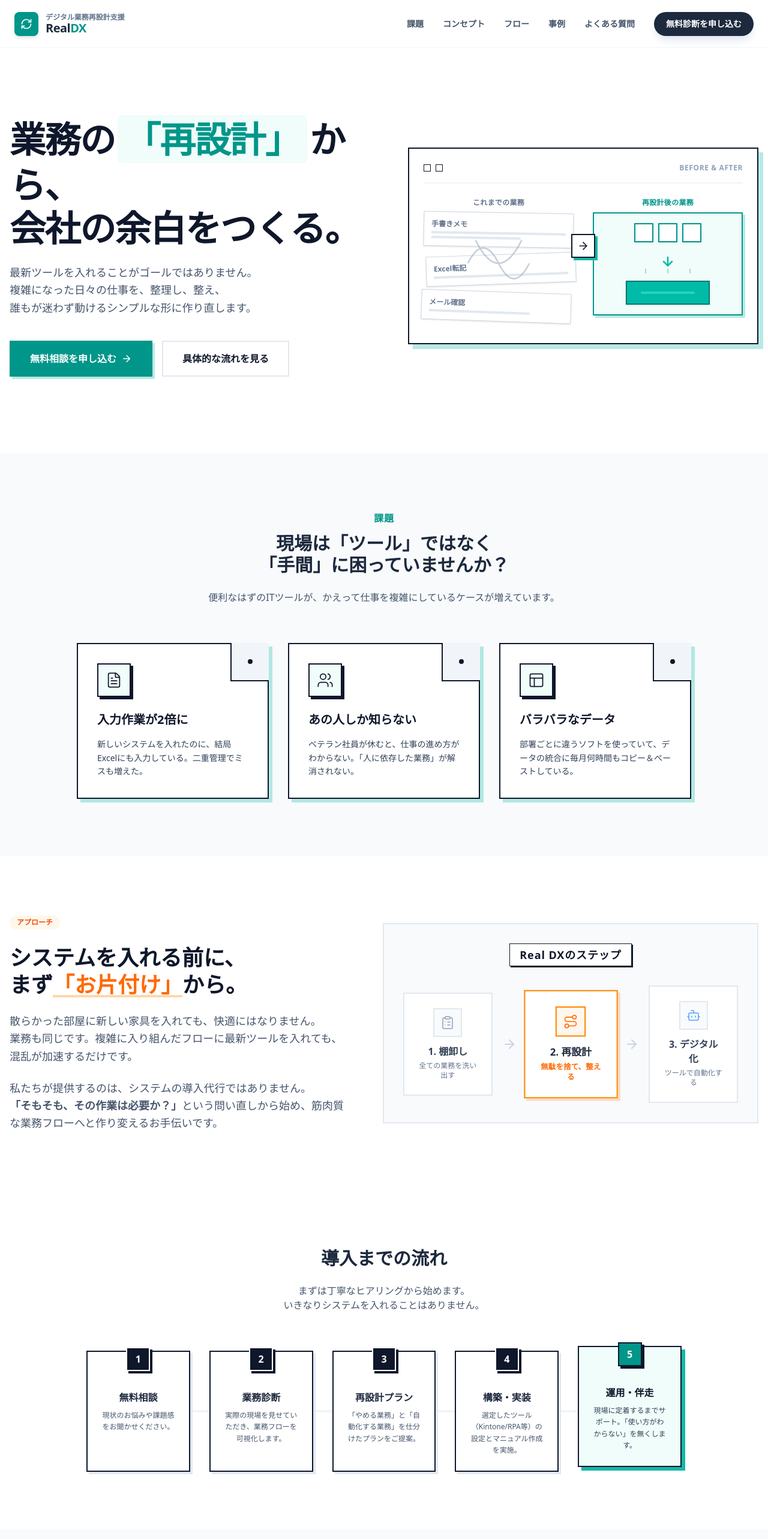
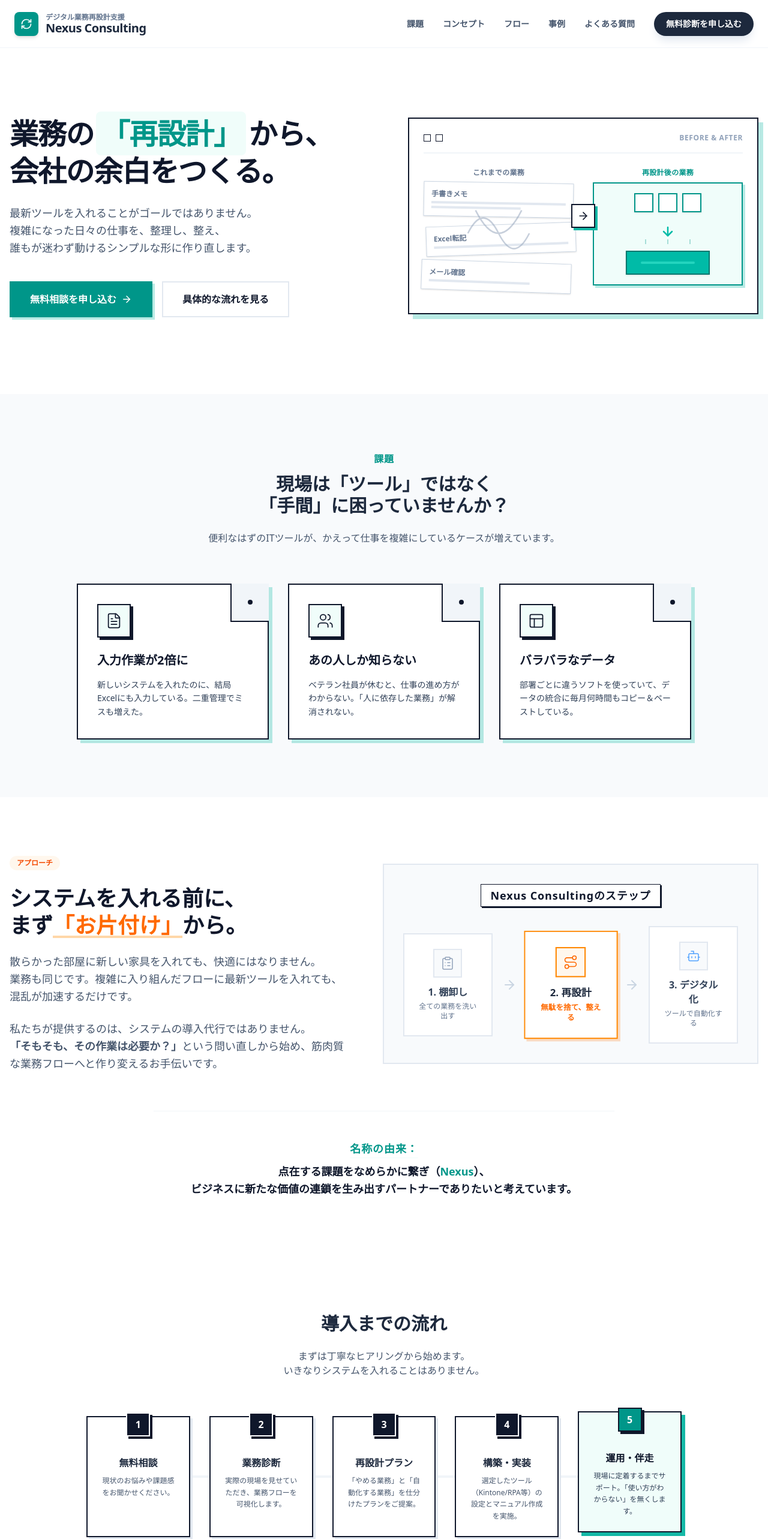
Before and after one commit to Yasu117/nexride-web, a Next.js app: page /real-dx in a window 1280 px wide. Shown: the top 2566 px of the page at 60% size. Built offline with nearby package versions, Linux system fonts and the light colour scheme.

Commit message:
Update Branding: Real DX to Nexus Consulting and UI refinements

```diff
--- a/app/about/company/page.tsx
+++ b/app/about/company/page.tsx
@@ -16,7 +16,7 @@ export default function CompanyPage() {
                         { label: '資本金', value: '5,100万円' },
                         { label: '所在地', value: '東京都港区新橋2丁目20-15-601 新橋駅前ビル1号館 6階 BISTATION' },
                         { label: 'Mail', value: 'info@nexride.co.jp' },
-                        { label: '事業内容', value: 'システム開発事業 / SES・人材エージェント事業 / デジタル業務再設計（Real DX）事業' },
+                        { label: '事業内容', value: 'システム開発事業 / SES・人材エージェント事業 / デジタル業務再設計（Nexus Consulting）事業' },
                         { label: '許可番号', value: '有料職業紹介事業許可番号：13-ユ-315603' },
                     ].map((item, i) => (
                         <div key={i} className="grid md:grid-cols-3 gap-4 p-6 hover:bg-slate-50 transition-colors">
--- a/app/company/page.tsx
+++ b/app/company/page.tsx
@@ -45,7 +45,7 @@ export default function CompanyPage() {
                         <div className="flex flex-col md:flex-row p-4 hover:bg-slate-50/50 transition-colors items-center">
                             <dt className="w-full md:w-1/4 font-bold text-slate-900 mb-2 md:mb-0">事業内容</dt>
                             <dd className="w-full md:w-3/4 text-slate-600 leading-relaxed">
-                                システム開発事業 / SES・人材エージェント事業 / デジタル業務再設計（Real DX）事業
+                                システム開発事業 / SES・人材エージェント事業 / デジタル業務再設計（Nexus Consulting）事業
                             </dd>
                         </div>
                         <div className="flex flex-col md:flex-row p-4 hover:bg-slate-50/50 transition-colors items-center">
--- a/app/real-dx/page.tsx
+++ b/app/real-dx/page.tsx
@@ -50,7 +50,7 @@ export default function RealDXPage() {
                         </div>
                         <div className="flex flex-col">
                             <span className="text-[10px] md:text-xs font-bold text-slate-500 leading-none mb-0.5 whitespace-nowrap">デジタル業務再設計支援</span>
-                            <span className="text-xl font-bold tracking-tight text-slate-800 leading-none">Real<span className="text-teal-600">DX</span></span>
+                            <span className="text-xl font-bold tracking-tight text-slate-800 leading-none">Nexus Consulting</span>
                         </div>
                     </Link>
 
@@ -98,9 +98,9 @@ export default function RealDXPage() {
                         <div className="flex-1 text-left">
 
 
-                            <h1 className="text-4xl md:text-5xl lg:text-6xl font-extrabold tracking-tight leading-[1.2] mb-6 animate-fade-in-up delay-100 text-slate-900">
-                                業務の<span className="text-teal-600 bg-teal-50 px-3 py-1 rounded-lg mx-1 inline-block">「再設計」</span>から、<br />
-                                会社の余白をつくる。
+                            <h1 className="text-3xl md:text-4xl lg:text-5xl font-extrabold tracking-tight leading-[1.3] mb-6 animate-fade-in-up delay-100 text-slate-900">
+                                <span className="inline-block">業務の<span className="text-teal-600 bg-teal-50 px-2 py-1 rounded-lg mx-1">「再設計」</span>から、</span><br />
+                                <span className="inline-block">会社の余白をつくる。</span>
                             </h1>
 
                             <p className="text-lg text-slate-600 mb-10 max-w-xl leading-relaxed animate-fade-in-up delay-200">
@@ -256,7 +256,7 @@ export default function RealDXPage() {
                         </div>
 
                         <div className="flex-1 w-full relative p-8 bg-slate-50 border-2 border-slate-200 text-center">
-                            <h3 className="text-lg font-bold text-slate-900 mb-8 tracking-wider bg-white inline-block px-4 py-1 border border-slate-900 shadow-[2px_2px_0px_0px_#0f172a]">Real DXのステップ</h3>
+                            <h3 className="text-lg font-bold text-slate-900 mb-8 tracking-wider bg-white inline-block px-4 py-1 border border-slate-900 shadow-[2px_2px_0px_0px_#0f172a]">Nexus Consultingのステップ</h3>
 
                             <div className="flex flex-col md:flex-row items-center justify-center gap-4">
                                 <div className="flex-1 p-6 bg-white border-2 border-slate-200 flex flex-col items-center">
@@ -284,6 +284,15 @@ export default function RealDXPage() {
                                 </div>
                             </div>
                         </div>
+                    </div>
+
+                    {/* Origin of the Name section - Centered below */}
+                    <div className="max-w-3xl mx-auto mt-16 pt-12 border-t border-slate-100 text-center animate-fade-in-up">
+                        <p className="text-slate-900 font-bold leading-relaxed text-base md:text-lg">
+                            <span className="text-teal-600 mb-2 block font-extrabold tracking-wider underline decoration-teal-50 underline-offset-8">名称の由来：</span>
+                            点在する課題をなめらかに繋ぎ（<span className="text-teal-600">Nexus</span>）、<br />
+                            ビジネスに新たな価値の連鎖を生み出すパートナーでありたいと考えています。
+                        </p>
                     </div>
                 </div>
             </section>
@@ -495,9 +504,9 @@ export default function RealDXPage() {
                         <div className="w-8 h-8 rounded bg-teal-600 flex items-center justify-center text-white">
                             <RefreshCw size={16} />
                         </div>
-                        <span className="text-xl font-bold text-slate-700 tracking-tight">Real<span className="text-teal-600">DX</span></span>
+                        <span className="text-xl font-bold text-slate-700 tracking-tight">Nexus Consulting</span>
                     </div>
-                    <p className="text-sm">© 2024 Real DX / NexRide Inc.</p>
+                    <p className="text-sm">© 2024 Nexus Consulting / NexRide Inc.</p>
                 </div>
             </footer>
         </div>
--- a/components/features/BusinessSection.tsx
+++ b/components/features/BusinessSection.tsx
@@ -26,7 +26,7 @@ const businesses: Business[] = [
     {
         id: 3,
         title: "デジタル業務再設計支援",
-        serviceName: "Real DX",
+        serviceName: "Nexus Consulting",
         description: "業務プロセスの抜本的な見直しとデジタル化により、真のDXを実現します。",
         icon: <RefreshCw />,
         gradient: "from-emerald-600 to-teal-500",
```
